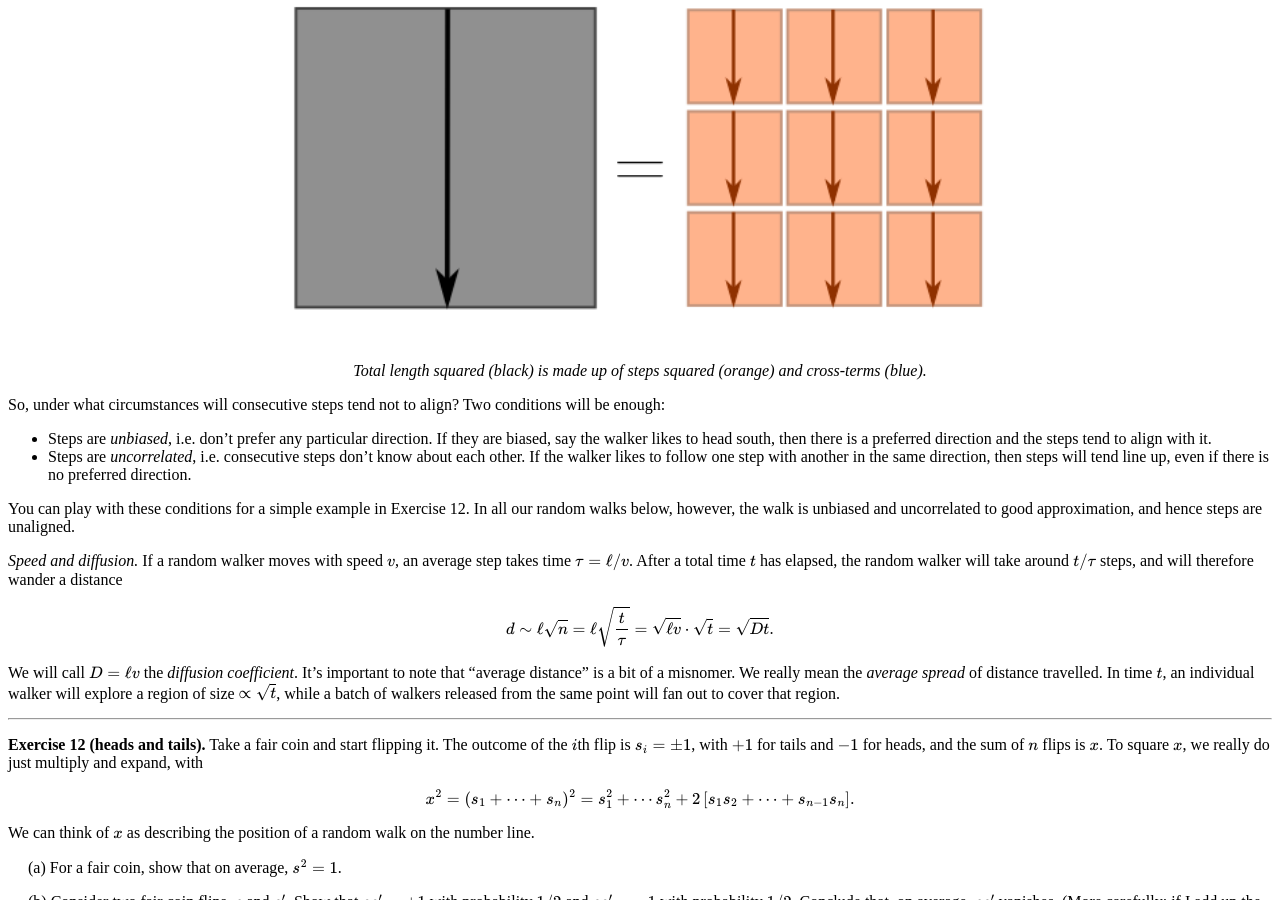
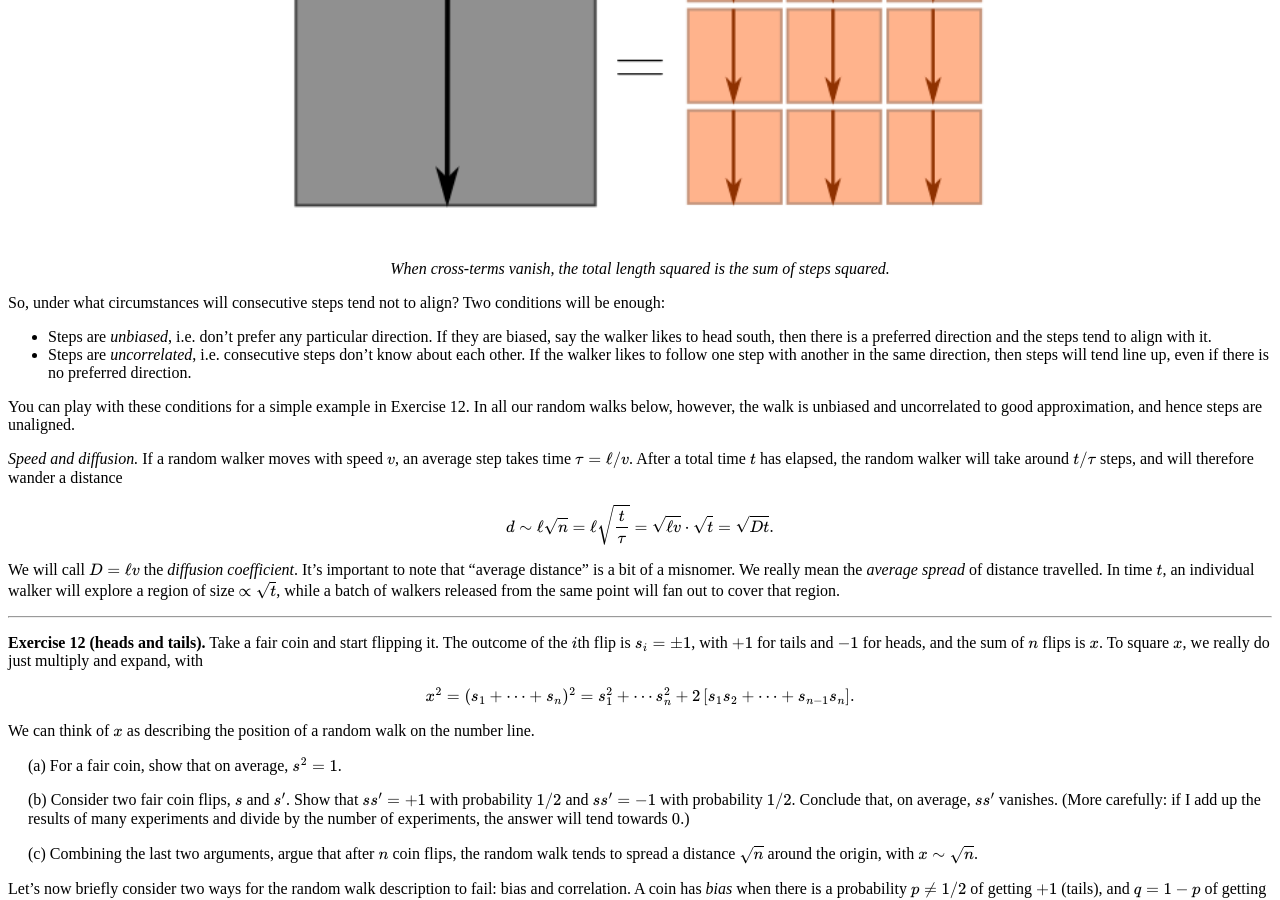
Before and after one commit to hapax/hapax.github.io, a Jekyll site: the page built from _posts/2020-02-24-napkin-hacks.md, in a window 1280 px wide and 900 px high, scrolled down 19280 px. Built offline with Jekyll 4.4.1, drawn with Linux system fonts in a browser that asks for light colours; our own code applies the rules of GitHub Pages for plain Markdown files; formulas are drawn with MathJax 3; a script that is not in the unit is left out; some of the changed text lies outside the part shown.

Commit message:
Update captions

```diff
--- a/_posts/2020-02-24-napkin-hacks.md
+++ b/_posts/2020-02-24-napkin-hacks.md
@@ -945,7 +945,7 @@
 
 <figure>
     <div style="text-align:center"><img src
-    ="/images/posts/hacker12.png" width="70%"/>
+    ="/images/posts/hacker12.png" width="65%"/>
 		    <figcaption><i>Keeping It Spherical when estimating
     Vancouver power usage.</i></figcaption>
 	</div>
@@ -1189,8 +1189,8 @@
 
 <figure>
     <div style="text-align:center"><img src
-    ="/images/posts/hacker14v2.png" width="55%"/>
-		    <figcaption><i>A particle (orange) taking nine random steps in a gas.</i></figcaption>
+    ="/images/posts/hacker14v2.png" width="50%"/>
+		    <figcaption><i>A particle (orange) jittering randomly in a gas.</i></figcaption>
 	</div>
 	</figure>
 
@@ -1254,8 +1254,8 @@
 <figure>
     <div style="text-align:center"><img src
     ="/images/posts/hacker16.png" width="65%"/>
-		    <figcaption><i>Total length squared (black) is made up of
-    steps squared (orange) and cross-terms (blue).</i></figcaption>
+		    <figcaption><i>When cross-terms vanish, the total length
+    squared is the sum of steps squared.</i></figcaption>
 	</div>
 	</figure>
 
```
Also changed, not shown: 1 other file.
